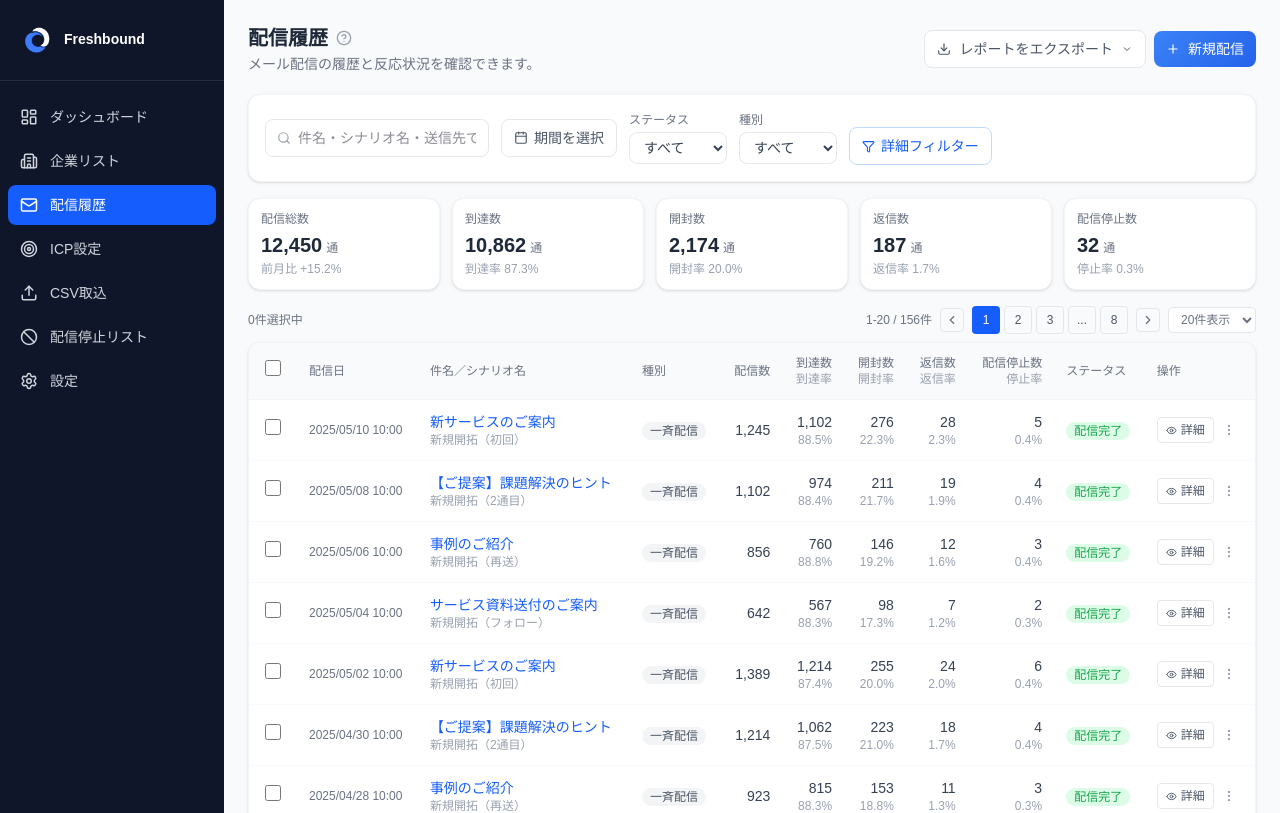
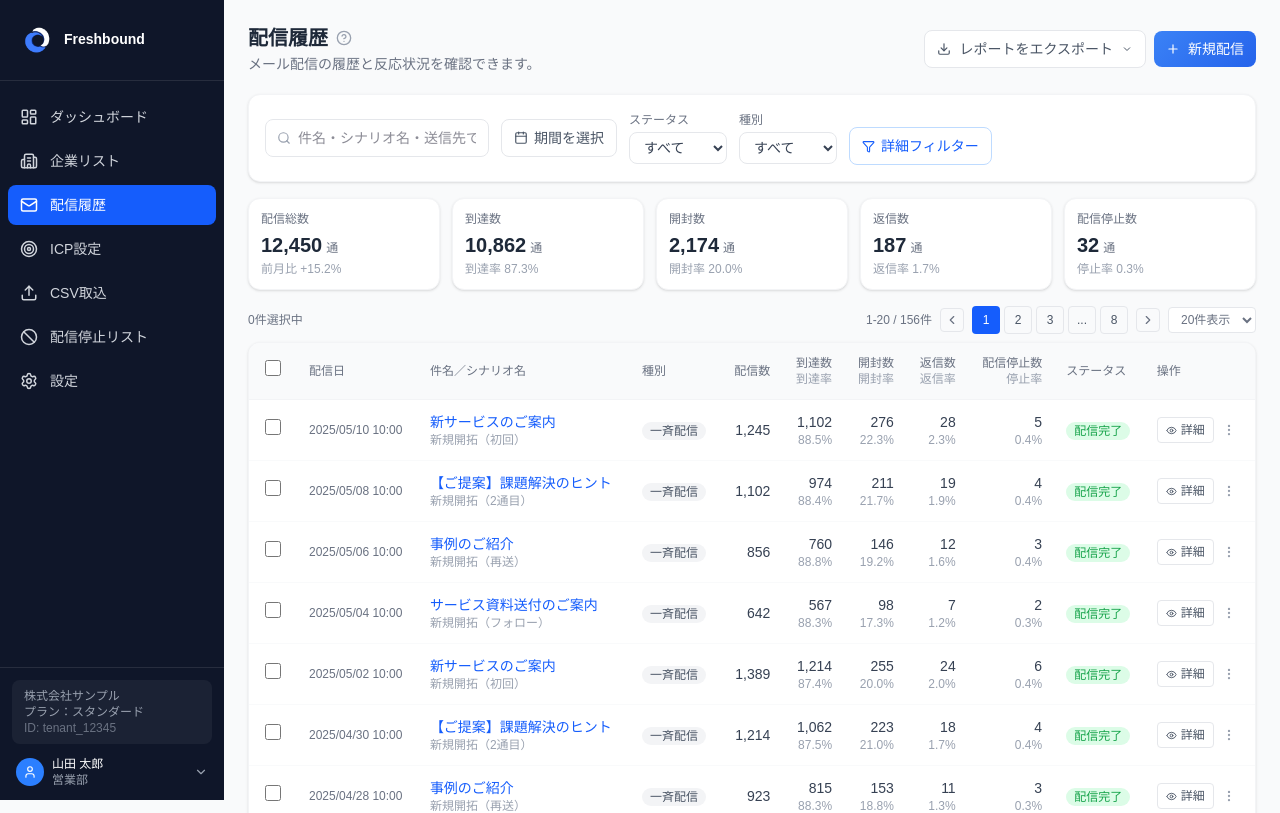
Before and after one commit to nn-nissy1010/freshbound, a Next.js app: page /delivery-history in a window 1280 px wide. Shown: the top 813 px of the page. Built offline with nearby package versions, Linux system fonts and the light colour scheme.

Commit message:
fix: sidebar fixed to viewport height

```diff
--- a/src/components/Sidebar.tsx
+++ b/src/components/Sidebar.tsx
@@ -30,7 +30,7 @@ export default function Sidebar() {
 
   return (
     <aside
-      className="flex flex-col w-56 min-h-screen text-white flex-shrink-0"
+      className="flex flex-col w-56 h-screen sticky top-0 overflow-y-auto text-white flex-shrink-0"
       style={{ backgroundColor: '#0f1629' }}
     >
       {/* Logo */}
```
